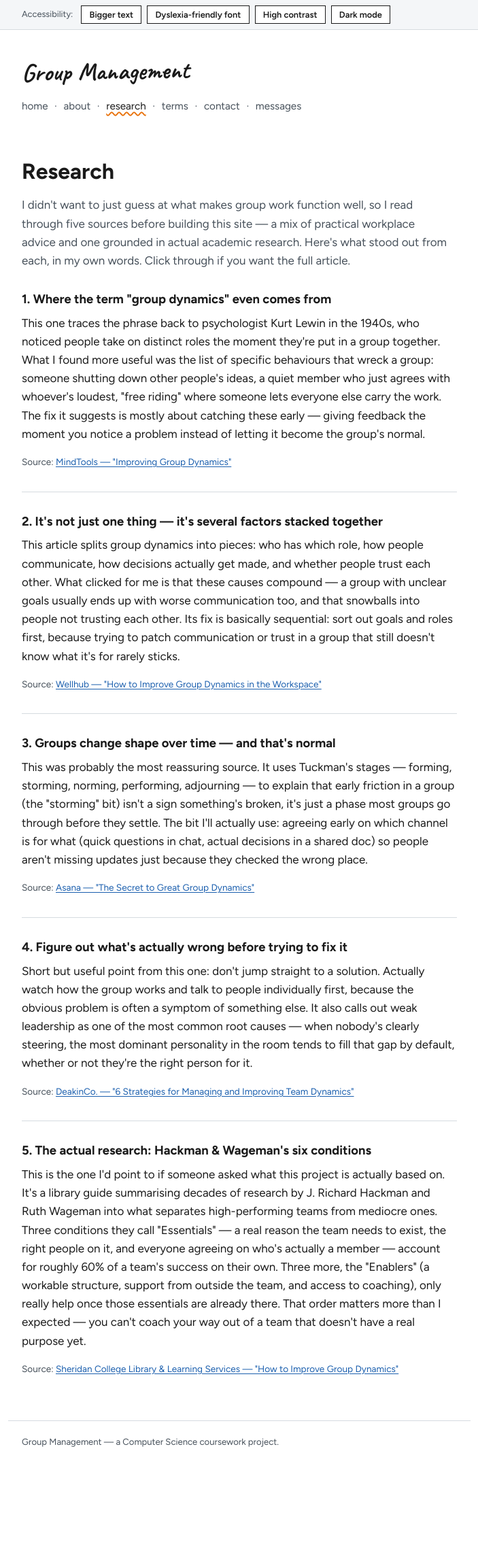
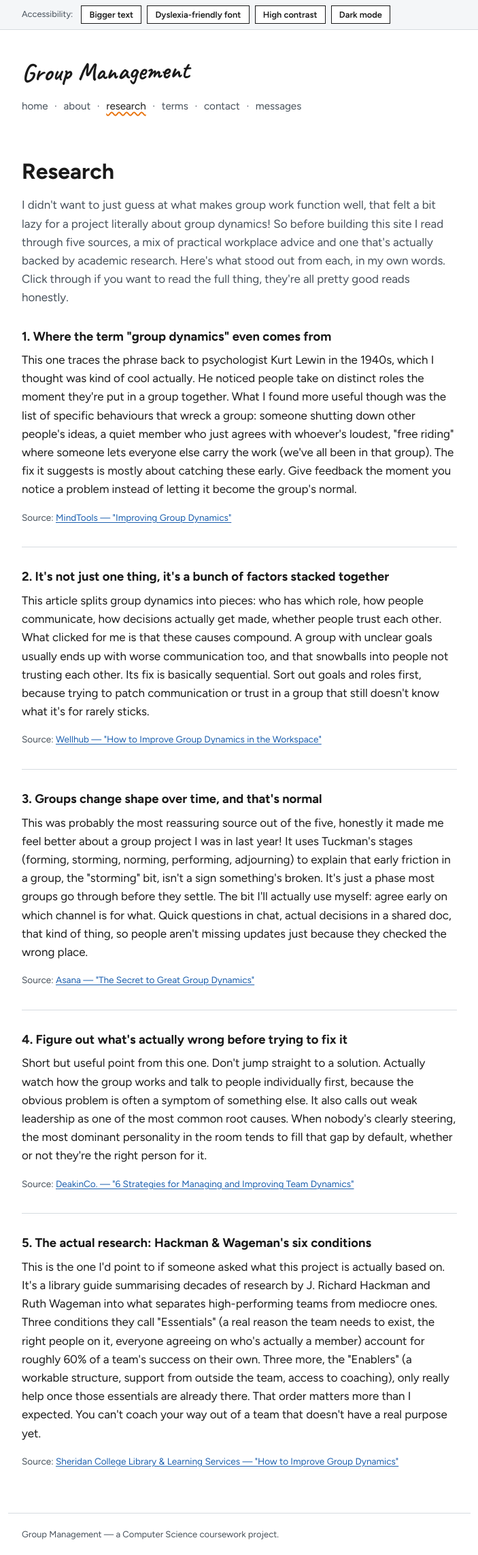
Before and after one commit to frankoceanfan2124/cpdigi32, a Flask app: page /research in a window 1280 px wide. Shown: the whole page at 68% size, without its empty margins (288-991 px from the left). Before the commit the page ends 2128 px from the top, so only its background shows below. Run offline with Flask 3, Linux system fonts and the light colour scheme.

Commit message:
tweaked research tab and final revamp for the site

```diff
--- a/template/research.html
+++ b/template/research.html
@@ -6,10 +6,12 @@
 <h1>Research</h1>
 <p class="page-intro">
     I didn't want to just guess at what makes group work function well,
-    so I read through five sources before building this site &mdash;
-    a mix of practical workplace advice and one grounded in actual
+    that felt a bit lazy for a project literally about group dynamics!
+    So before building this site I read through five sources, a mix
+    of practical workplace advice and one that's actually backed by
     academic research. Here's what stood out from each, in my own
-    words. Click through if you want the full article.
+    words. Click through if you want to read the full thing, they're
+    all pretty good reads honestly.
 </p>
 
 <section class="resource-list">
@@ -18,15 +20,17 @@
         <h2>1. Where the term "group dynamics" even comes from</h2>
         <p>
             This one traces the phrase back to psychologist Kurt Lewin
-            in the 1940s, who noticed people take on distinct roles the
-            moment they're put in a group together. What I found more
-            useful was the list of specific behaviours that wreck a
+            in the 1940s, which I thought was kind of cool actually.
+            He noticed people take on distinct roles the moment
+            they're put in a group together. What I found more useful
+            though was the list of specific behaviours that wreck a
             group: someone shutting down other people's ideas, a quiet
             member who just agrees with whoever's loudest, "free
-            riding" where someone lets everyone else carry the work.
-            The fix it suggests is mostly about catching these early
-            &mdash; giving feedback the moment you notice a problem
-            instead of letting it become the group's normal.
+            riding" where someone lets everyone else carry the work
+            (we've all been in that group). The fix it suggests is
+            mostly about catching these early. Give feedback the
+            moment you notice a problem instead of letting it become
+            the group's normal.
         </p>
         <p class="resource-source">
             Source: <a href="https://www.mindtools.com/ad3z8yv/improving-group-dynamics/" target="_blank" rel="noopener">MindTools &mdash; "Improving Group Dynamics"</a>
@@ -34,15 +38,15 @@
     </article>
 
     <article class="resource">
-        <h2>2. It's not just one thing &mdash; it's several factors stacked together</h2>
+        <h2>2. It's not just one thing, it's a bunch of factors stacked together</h2>
         <p>
             This article splits group dynamics into pieces: who has
             which role, how people communicate, how decisions actually
-            get made, and whether people trust each other. What clicked
-            for me is that these causes compound &mdash; a group with
-            unclear goals usually ends up with worse communication too,
-            and that snowballs into people not trusting each other.
-            Its fix is basically sequential: sort out goals and roles
+            get made, whether people trust each other. What clicked
+            for me is that these causes compound. A group with unclear
+            goals usually ends up with worse communication too, and
+            that snowballs into people not trusting each other. Its
+            fix is basically sequential. Sort out goals and roles
             first, because trying to patch communication or trust in a
             group that still doesn't know what it's for rarely sticks.
         </p>
@@ -52,18 +56,19 @@
     </article>
 
     <article class="resource">
-        <h2>3. Groups change shape over time &mdash; and that's normal</h2>
+        <h2>3. Groups change shape over time, and that's normal</h2>
         <p>
-            This was probably the most reassuring source. It uses
-            Tuckman's stages &mdash; forming, storming, norming,
-            performing, adjourning &mdash; to explain that early
-            friction in a group (the "storming" bit) isn't a sign
-            something's broken, it's just a phase most groups go
-            through before they settle. The bit I'll actually use:
-            agreeing early on which channel is for what (quick
-            questions in chat, actual decisions in a shared doc) so
-            people aren't missing updates just because they checked the
-            wrong place.
+            This was probably the most reassuring source out of the
+            five, honestly it made me feel better about a group
+            project I was in last year! It uses Tuckman's stages
+            (forming, storming, norming, performing, adjourning) to
+            explain that early friction in a group, the "storming"
+            bit, isn't a sign something's broken. It's just a phase
+            most groups go through before they settle. The bit I'll
+            actually use myself: agree early on which channel is for
+            what. Quick questions in chat, actual decisions in a
+            shared doc, that kind of thing, so people aren't missing
+            updates just because they checked the wrong place.
         </p>
         <p class="resource-source">
             Source: <a href="https://asana.com/resources/improving-group-dynamics" target="_blank" rel="noopener">Asana &mdash; "The Secret to Great Group Dynamics"</a>
@@ -73,12 +78,12 @@
     <article class="resource">
         <h2>4. Figure out what's actually wrong before trying to fix it</h2>
         <p>
-            Short but useful point from this one: don't jump straight
+            Short but useful point from this one. Don't jump straight
             to a solution. Actually watch how the group works and talk
             to people individually first, because the obvious problem
             is often a symptom of something else. It also calls out
-            weak leadership as one of the most common root causes
-            &mdash; when nobody's clearly steering, the most dominant
+            weak leadership as one of the most common root causes.
+            When nobody's clearly steering, the most dominant
             personality in the room tends to fill that gap by default,
             whether or not they're the right person for it.
         </p>
@@ -91,18 +96,19 @@
         <h2>5. The actual research: Hackman &amp; Wageman's six conditions</h2>
         <p>
             This is the one I'd point to if someone asked what this
-            project is actually based on. It's a library guide summarising
-            decades of research by J. Richard Hackman and Ruth Wageman
-            into what separates high-performing teams from mediocre
-            ones. Three conditions they call "Essentials" &mdash; a real
-            reason the team needs to exist, the right people on it, and
-            everyone agreeing on who's actually a member &mdash; account
-            for roughly 60% of a team's success on their own. Three more,
-            the "Enablers" (a workable structure, support from outside
-            the team, and access to coaching), only really help once
-            those essentials are already there. That order matters more
-            than I expected &mdash; you can't coach your way out of a
-            team that doesn't have a real purpose yet.
+            project is actually based on. It's a library guide
+            summarising decades of research by J. Richard Hackman and
+            Ruth Wageman into what separates high-performing teams
+            from mediocre ones. Three conditions they call
+            "Essentials" (a real reason the team needs to exist, the
+            right people on it, everyone agreeing on who's actually a
+            member) account for roughly 60% of a team's success on
+            their own. Three more, the "Enablers" (a workable
+            structure, support from outside the team, access to
+            coaching), only really help once those essentials are
+            already there. That order matters more than I expected.
+            You can't coach your way out of a team that doesn't have a
+            real purpose yet.
         </p>
         <p class="resource-source">
             Source: <a href="https://sheridancollege.libguides.com/groupwork/effective-group-characteristics/how-to-improve-group-dynamics" target="_blank" rel="noopener">Sheridan College Library &amp; Learning Services &mdash; "How to Improve Group Dynamics"</a>
```
Also changed, not shown: template/about.html (+23 -5 lines), template/index.html (+14 -11 lines), template/terms.html (+26 -7 lines).
